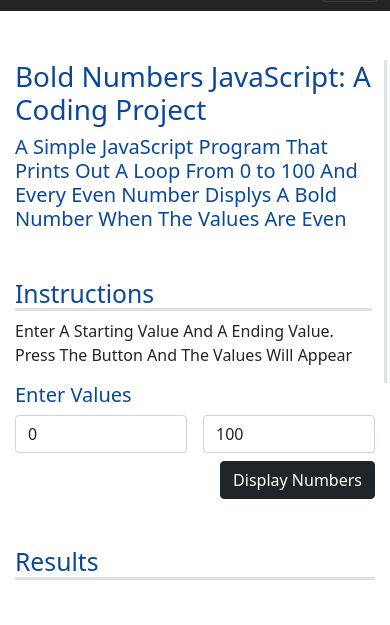
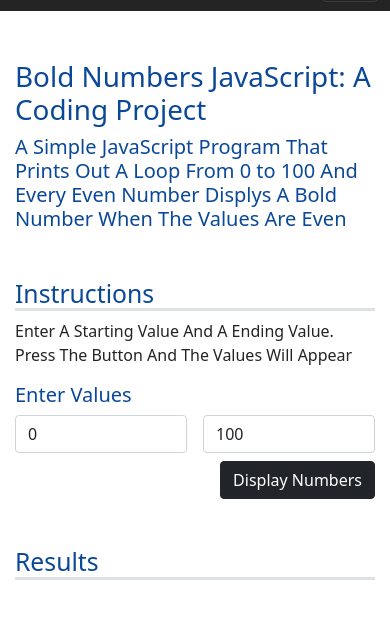
Before and after one commit to Baker-Developer/JavaScript-BoldNumbers, a plain HTML site: page app.html in a window 390 px wide. Shown: the part 48-673 px from the top of the page. Drawn offline with nearby package versions, Linux system fonts and the light colour scheme; a web font is replaced by a local one.

Commit message:
Fixed Border On App.html

```diff
--- a/CSS/site.css
+++ b/CSS/site.css
@@ -99,6 +99,14 @@ main>.container {
     color: var(--secondary-color)
 }
 
+
+@media screen and (max-width: 991.33px) {
+    .border-end {
+        border: none !important;
+    }
+}
+
+
 @media screen and (max-width: 400px) {
     .responsiveicon {
         font-size: 18vw;
```
